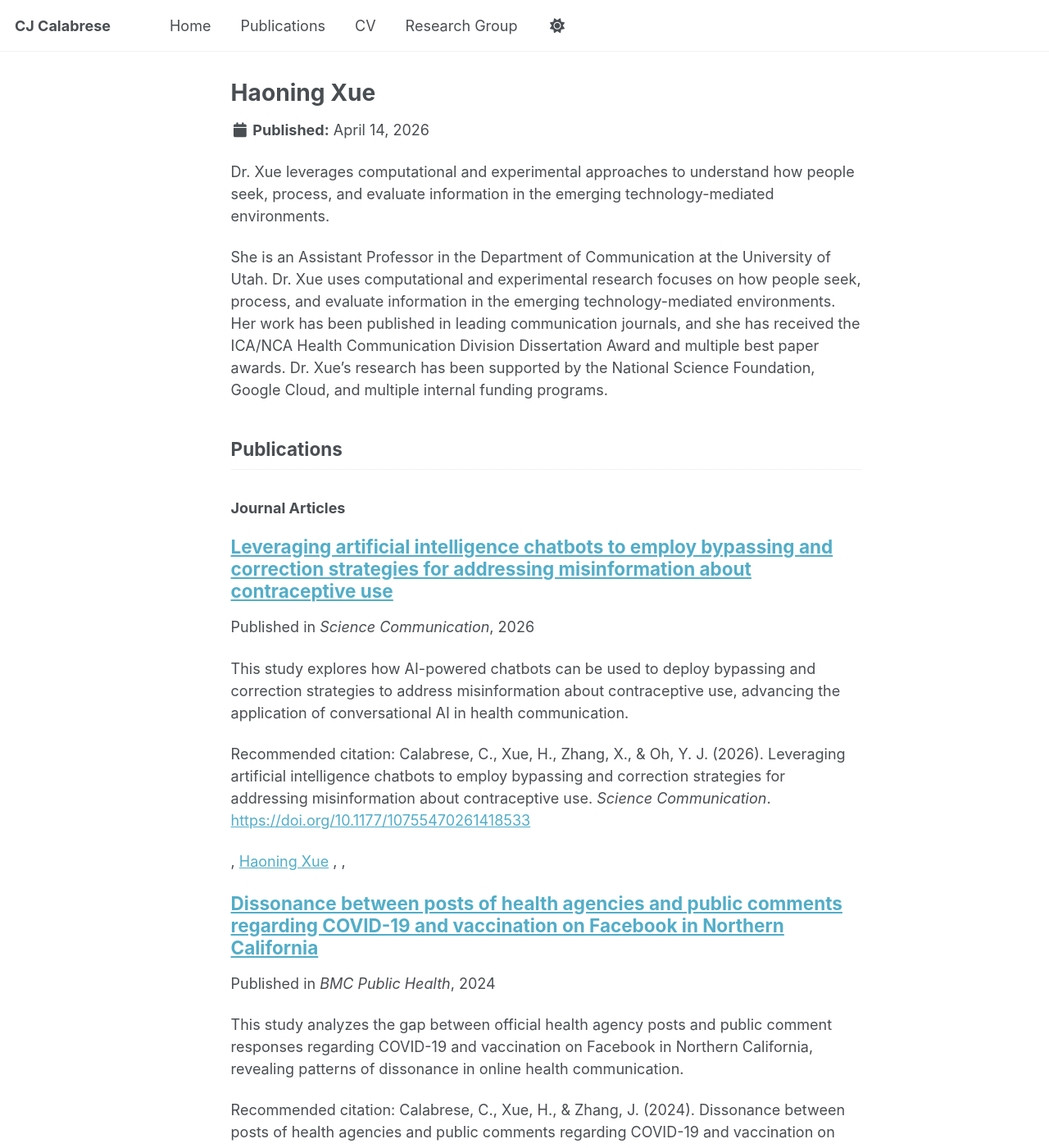
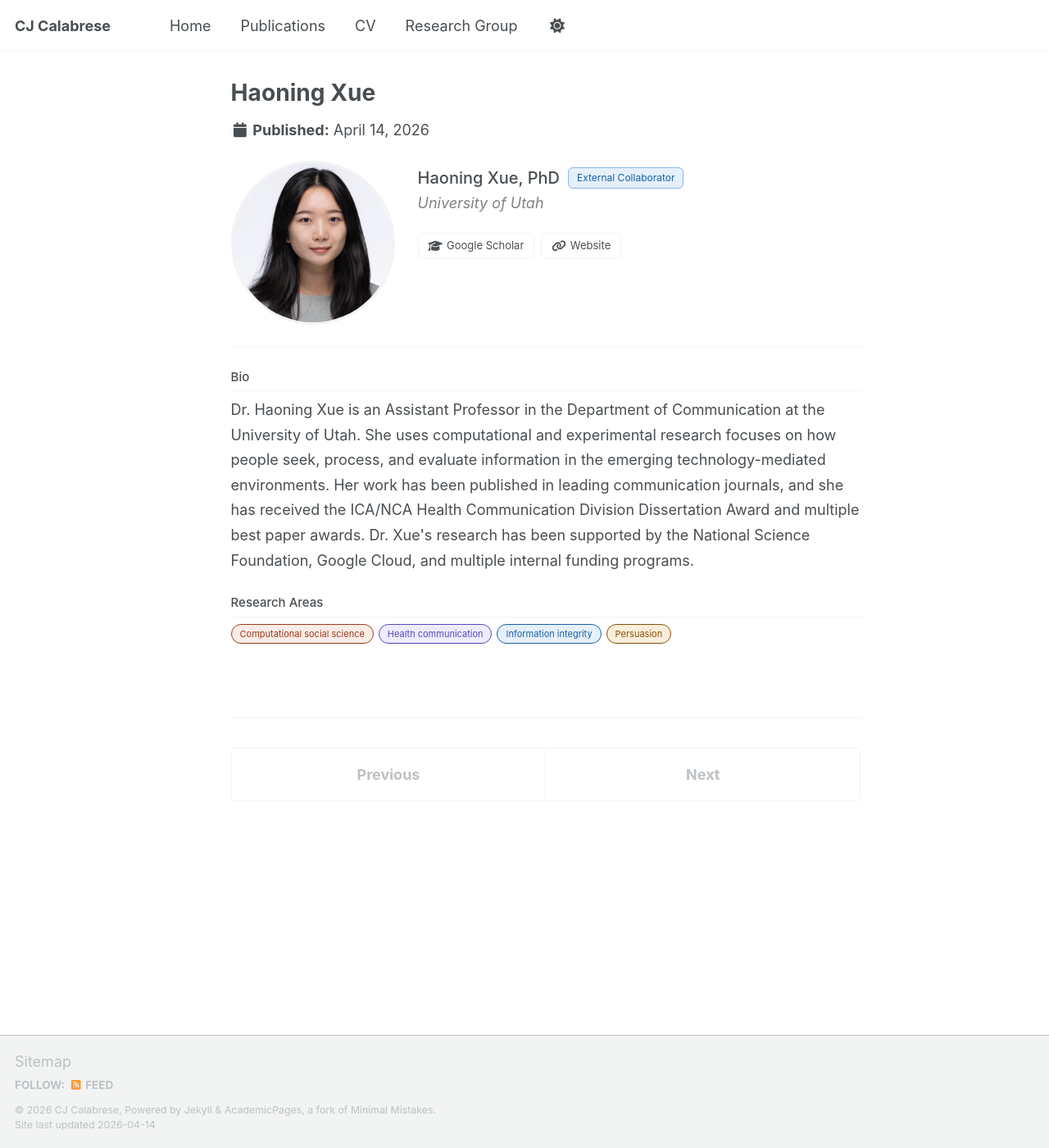
Before and after one commit to cjcalabresephd/cjcalabresephd.github.io, a Jekyll site: the page built from _people/haoning-xue.md, in a window 1280 px wide and 1400 px high. Shown: the whole window at 82% size. Built offline with Jekyll 4.4.1, drawn with Linux system fonts in a browser that asks for light colours; a script bundle is joined from its source files by our own code; library files that are not in the unit come from our copies; some of the changed text lies outside the part shown.

Commit message:
Update haoning-xue.md

```diff
--- a/_people/haoning-xue.md
+++ b/_people/haoning-xue.md
@@ -12,25 +12,45 @@
 
 ---
 
-Dr. Xue leverages computational and experimental approaches to understand how people seek, process, and evaluate information in the emerging technology-mediated environments.
 
-She is an Assistant Professor in the Department of Communication at the University of Utah. Dr. Xue uses computational and experimental research focuses on how people seek, process, and evaluate information in the emerging technology-mediated environments. Her work has been published in leading communication journals, and she has received the ICA/NCA Health Communication Division Dissertation Award and multiple best paper awards. Dr. Xue's research has been supported by the National Science Foundation, Google Cloud, and multiple internal funding programs.
+<div class="profile-card-page">
 
+  <div class="pcp-header">
+    <div class="pcp-avatar-wrap">
+      <img src="/images/lab/haoningxue.jpg" alt="Haoning Xue" class="pcp-avatar" />
+    </div>
+    <div class="pcp-meta">
+      <div class="pcp-name-row">
+        <h1 class="pcp-name">Haoning Xue, PhD</h1>
+        <span class="pcp-badge">External Collaborator</span>
+      </div>
+      <p class="pcp-affiliation">University of Utah</p>
+      <div class="pcp-links">
+        <a href="https://scholar.google.com/citations?user=A3-_bIgAAAAJ&hl=en" target="_blank" rel="noopener">
+          <i class="fas fa-fw fa-graduation-cap" aria-hidden="true"></i> Google Scholar
+        </a>
+        <a href="https://profiles.faculty.utah.edu/u6059240" target="_blank" rel="noopener">
+          <i class="fas fa-fw fa-link" aria-hidden="true"></i> Website
+        </a>
+      </div>
+    </div>
+  </div>
 
-## Publications
+  <div class="pcp-section">
+    <h2 class="pcp-section-title">Bio</h2>
+    <p class="pcp-bio">
+     Dr. Haoning Xue is an Assistant Professor in the Department of Communication at the University of Utah. She uses computational and experimental research focuses on how people seek, process, and evaluate information in the emerging technology-mediated environments. Her work has been published in leading communication journals, and she has received the ICA/NCA Health Communication Division Dissertation Award and multiple best paper awards. Dr. Xue's research has been supported by the National Science Foundation, Google Cloud, and multiple internal funding programs.
+    </p>
+  </div>
 
-{% assign mypubs = site.publications
-   | where_exp:"item","item.authors contains 'haoning-xue'" %}
+  <div class="pcp-section">
+    <h2 class="pcp-section-title">Research Areas</h2>
+    <div class="research-chips">
+      <span class="chip chip-orange">Computational social science</span>
+      <span class="chip chip-purple">Health communication</span>
+      <span class="chip chip-blue">Information integrity</span>
+      <span class="chip chip-yellow">Persuasion</span>
+    </div>
+  </div>
 
-### Journal Articles
-
-{% assign journal = mypubs
-   | where:"category","journal"
-   | sort:"date"
-   | reverse %}
-
-{% for post in journal %}
-  {% include archive-single.html %}
-{% endfor %}
-
----
+</div>
```
